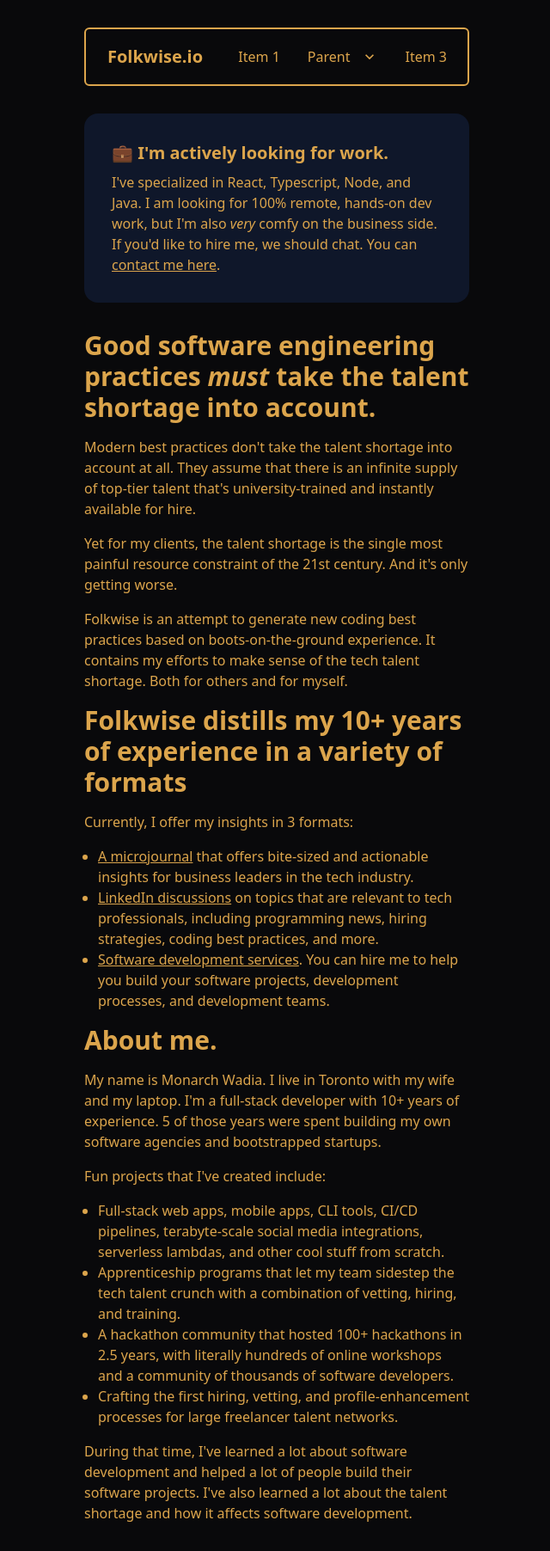
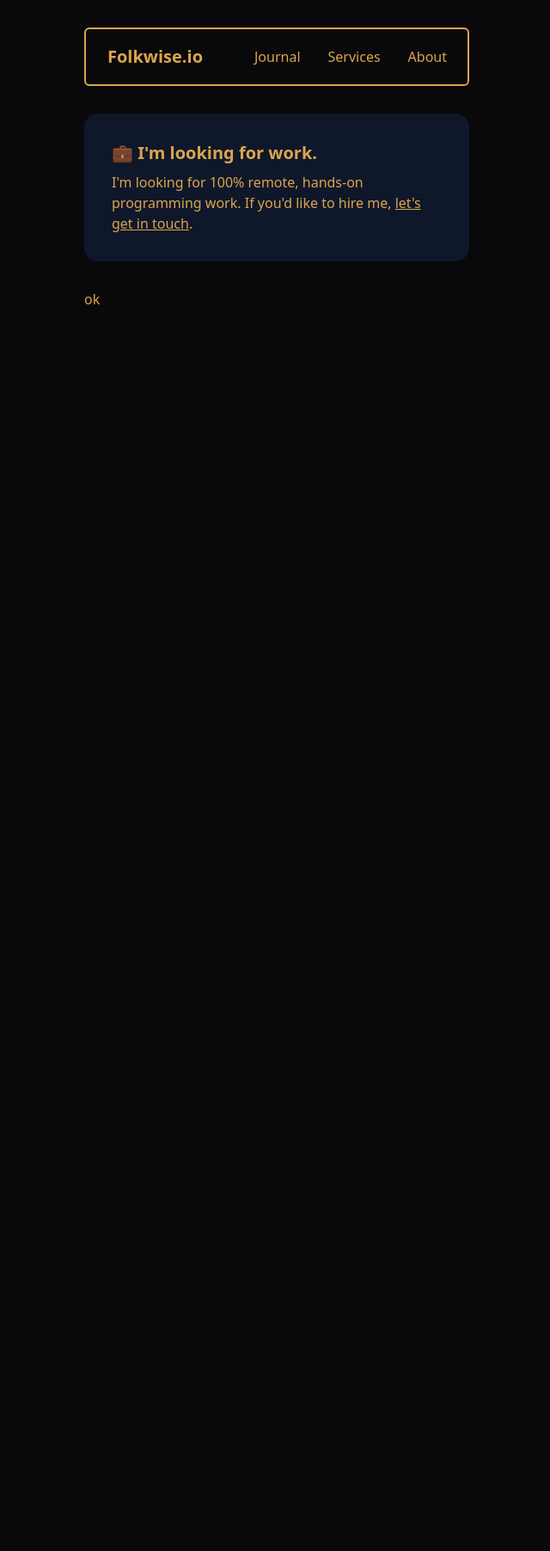
Before and after one commit to monarchwadia/folkwise2, a SvelteKit app: page / in a window 1280 px wide. Shown: the whole page at 86% size, without its empty margins (318-958 px from the left). After the commit the page ends 800 px from the top, so only its background shows below. Built offline with nearby package versions, Linux system fonts and the light colour scheme.

Commit message:
Added pages.

```diff
--- a/src/routes/+layout.svelte
+++ b/src/routes/+layout.svelte
@@ -1,5 +1,11 @@
 <script>
 	import '../app.css';
+
+	const links = [
+		{ href: '/', label: 'Journal' },
+		{ href: '/services', label: 'Services' },
+		{ href: '/about', label: 'About' }
+	];
 </script>
 
 <!-- Body -->
@@ -9,27 +15,41 @@
 		<div class="flex-1">
 			<a href="/" class="btn btn-ghost normal-case text-xl">Folkwise.io</a>
 		</div>
-		<div class="flex-none">
+		<div class="flex-none hidden sm:block">
 			<ul class="menu menu-horizontal p-0">
-				<li><a href="/">Item 1</a></li>
+				{#each links as link}
 					<li>
-					<a href="/">
-						Parent
+						<a href={link.href}>{link.label}</a>
+					</li>
+				{/each}
+			</ul>
+		</div>
+		<div class="flex-none sm:hidden dropdown">
+			<label tabindex="0" class="btn btn-ghost btn-circle">
 				<svg
-							class="fill-current"
 					xmlns="http://www.w3.org/2000/svg"
-							width="20"
-							height="20"
+					class="h-5 w-5"
+					fill="none"
 					viewBox="0 0 24 24"
-							><path d="M7.41,8.58L12,13.17L16.59,8.58L18,10L12,16L6,10L7.41,8.58Z" /></svg
+					stroke="currentColor"
+					><path
+						stroke-linecap="round"
+						stroke-linejoin="round"
+						stroke-width="2"
+						d="M4 6h16M4 12h16M4 18h7"
+					/></svg
 				>
-					</a>
-					<ul class="p-2 bg-base-100">
-						<li><a href="/">Submenu 1</a></li>
-						<li><a href="/">Submenu 2</a></li>
-					</ul>
+			</label>
+			<ul
+				tabindex="0"
+				class="menu menu-compact dropdown-content mt-3 p-2 shadow bg-base-100 rounded-box w-52"
+				style={'--tw-translate-x: -150px'}
+			>
+				{#each links as link}
+					<li>
+						<a href={link.href}>{link.label}</a>
 					</li>
-				<li><a href="/">Item 3</a></li>
+				{/each}
 			</ul>
 		</div>
 	</div>
@@ -37,12 +57,10 @@
 	<!-- Looking for work -->
 	<div class="card bg-slate-900 text-base-content">
 		<div class="card-body">
-			<h2 class="card-title">💼 I'm actively looking for work.</h2>
+			<h2 class="card-title">💼 I'm looking for work.</h2>
 			<p>
-				I've specialized in React, Typescript, Node, and Java. I am looking for 100% remote,
-				hands-on dev work, but I'm also <span class="italic">very</span> comfy on the business side.
-				If you'd like to hire me, we should chat. You can
-				<a class="link" href="/">contact me here</a>.
+				I'm looking for 100% remote, hands-on programming work. If you'd like to hire me,
+				<a class="link" href="/">let's get in touch</a>.
 			</p>
 		</div>
 	</div>
--- a/src/routes/+page.svelte
+++ b/src/routes/+page.svelte
@@ -1,68 +1 @@
-<div class="flex flex-col gap-4">
-	<h1 class="text-3xl font-bold">
-		Good software engineering practices <i>must</i> take the talent shortage into account.
-	</h1>
-	<p>
-		Modern best practices don't take the talent shortage into account at all. They assume that there
-		is an infinite supply of top-tier talent that's university-trained and instantly available for
-		hire.
-	</p>
-	<p>
-		Yet for my clients, the talent shortage is the single most painful resource constraint of the
-		21st century. And it's only getting worse.
-	</p>
-	<p>
-		Folkwise is an attempt to generate new coding best practices based on boots-on-the-ground
-		experience. It contains my efforts to make sense of the tech talent shortage. Both for others
-		and for myself.
-	</p>
-	<h1 class="text-3xl font-bold">
-		Folkwise distills my 10+ years of experience in a variety of formats
-	</h1>
-	<p>Currently, I offer my insights in 3 formats:</p>
-	<ul class="list-disc pl-4">
-		<li>
-			<a href="/" class="link">A microjournal</a> that offers bite-sized and actionable insights for
-			business leaders in the tech industry.
-		</li>
-		<li>
-			<a href="/" class="link">LinkedIn discussions</a> on topics that are relevant to tech professionals,
-			including programming news, hiring strategies, coding best practices, and more.
-		</li>
-		<li>
-			<a href="/" class="link">Software development services</a>. You can hire me to help you build
-			your software projects, development processes, and development teams.
-		</li>
-	</ul>
-	<h1 class="text-3xl font-bold">About me.</h1>
-	<p>
-		My name is Monarch Wadia. I live in Toronto with my wife and my laptop. I'm a full-stack
-		developer with 10+ years of experience. 5 of those years were spent building my own software
-		agencies and bootstrapped startups.
-	</p>
-	<p>Fun projects that I've created include:</p>
-	<ul class="list-disc pl-4">
-		<li>
-			Full-stack web apps, mobile apps, CLI tools, CI/CD pipelines, terabyte-scale social media
-			integrations, serverless lambdas, and other cool stuff from scratch.
-		</li>
-		<li>
-			Apprenticeship programs that let my team sidestep the tech talent crunch with a combination of
-			vetting, hiring, and training.
-		</li>
-		<li>
-			A hackathon community that hosted 100+ hackathons in 2.5 years, with literally hundreds of
-			online workshops and a community of thousands of software developers.
-		</li>
-		<li>
-			Crafting the first hiring, vetting, and profile-enhancement processes for large freelancer
-			talent networks.
-		</li>
-	</ul>
-
-	<p>
-		During that time, I've learned a lot about software development and helped a lot of people build
-		their software projects. I've also learned a lot about the talent shortage and how it affects
-		software development.
-	</p>
-</div>
+<div>ok</div>
--- /dev/null
+++ b/src/routes/about/+page.svelte
@@ -0,0 +1,42 @@
+<div class="flex flex-col gap-4">
+	<h1 class="text-3xl font-bold">
+		Good software engineering practices <i>must</i> take the talent shortage into account.
+	</h1>
+	<p>
+		Modern best practices don't take the talent shortage into account at all. They assume that there
+		is an infinite supply of top-tier talent that's university-trained and instantly available for
+		hire.
+	</p>
+	<p>
+		Yet for my clients, the talent shortage is the single most painful resource constraint of the
+		21st century. And it's only getting worse.
+	</p>
+	<p>
+		Folkwise is an attempt to generate new coding best practices based on boots-on-the-ground
+		experience. It contains my efforts to make sense of the tech talent shortage. Both for others
+		and for myself.
+	</p>
+	<h1 class="text-3xl font-bold">Folkwise.io is how I distill my 10+ years of tech experience.</h1>
+	<p>Currently, I offer my insights in 3 formats:</p>
+	<ul class="list-disc pl-4">
+		<li>
+			<a href="/" class="link">A microjournal</a> that offers bite-sized and actionable insights for
+			business leaders in the tech industry.
+		</li>
+		<li>
+			<a href="/" class="link">LinkedIn discussions</a> on topics that are relevant to tech professionals,
+			including programming news, hiring strategies, coding best practices, and more.
+		</li>
+		<li>
+			<a href="/" class="link">Software development services</a>. You can hire me to help you build
+			your software projects, development processes, and development teams.
+		</li>
+	</ul>
+	<h1 class="text-3xl font-bold">About me.</h1>
+	<p>
+		My name is Monarch Wadia. I live in Toronto with my wife and my laptop. I'm a full-stack
+		developer with 10+ years of experience. 5 of those years were spent building my own software
+		agencies and bootstrapped startups. My interests include playing the guitar, keyboard, and
+		woodwind flute (all of them very badly).
+	</p>
+</div>
--- /dev/null
+++ b/src/routes/journal/+page.svelte
@@ -0,0 +1 @@
+<div>Journal</div>
--- /dev/null
+++ b/src/routes/services/+page.svelte
@@ -0,0 +1,19 @@
+<p>Fun projects that I've created include:</p>
+<ul class="list-disc pl-4">
+	<li>
+		Full-stack web apps, mobile apps, CLI tools, CI/CD pipelines, terabyte-scale social media
+		integrations, serverless lambdas, and other cool stuff from scratch.
+	</li>
+	<li>
+		Apprenticeship programs that let my team sidestep the tech talent crunch (reliably) with a
+		combination of vetting, hiring, and training.
+	</li>
+	<li>
+		A hackathon community that hosted 100+ hackathons in 2.5 years, with literally hundreds of
+		online workshops and a community of thousands of software developers.
+	</li>
+	<li>
+		Crafting the first hiring, vetting, and profile-enhancement processes for large freelancer
+		talent networks.
+	</li>
+</ul>
```
Lines whose indentation alone changed are shown as unchanged.
